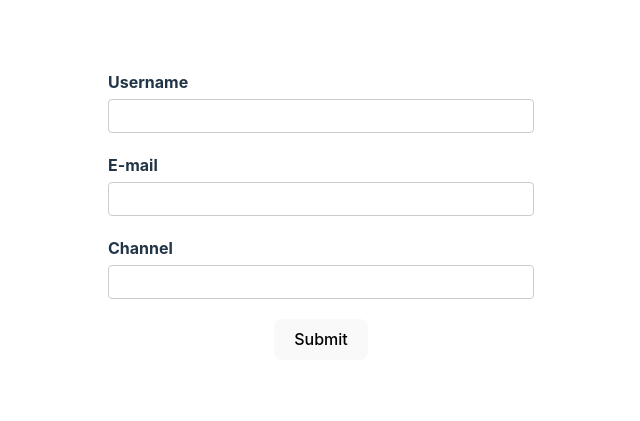
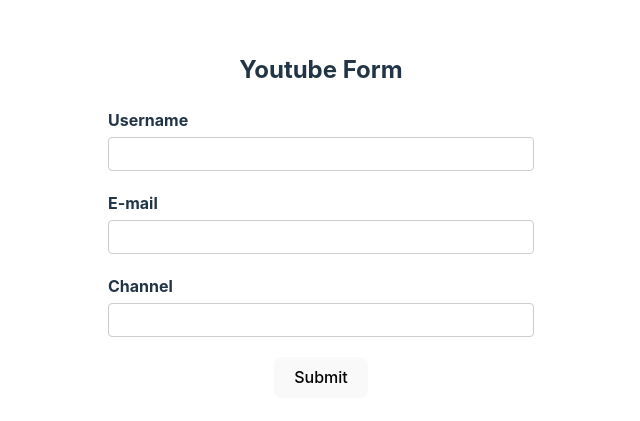
Before and after one commit to amandeep90s/react-hook-form-tutorial, a React (Vite) app: page / in a window 1280 px wide. Shown: the part 185-606 px from the top of the page, without its empty margins (319-959 px from the left). Built offline with nearby package versions, Linux system fonts and the light colour scheme.

Commit message:
feat: Display error messages

```diff
--- a/src/App.css
+++ b/src/App.css
@@ -24,5 +24,15 @@
   background-image: none;
   border: 1px solid #ccc;
   border-radius: 4px;
+}
+
+.form-control {
   margin-bottom: 20px;
 }
+
+.error {
+  color: red;
+  font-size: 12px;
+  margin-bottom: 10px;
+  display: flex;
+}
--- a/src/components/YoutubeForm.tsx
+++ b/src/components/YoutubeForm.tsx
@@ -9,7 +9,8 @@
 
 const YoutubeForm = () => {
   const form = useForm<FormValues>();
-  const { register, control, handleSubmit } = form;
+  const { register, control, handleSubmit, formState } = form;
+  const { errors } = formState;
 
   const onSubmit = (data: FormValues) => {
     console.log('Form submitted', data);
@@ -17,19 +18,27 @@
 
   return (
     <div>
+      <h2>Youtube Form</h2>
       <form onSubmit={handleSubmit(onSubmit)} noValidate>
+        <div className='form-control'>
           <label htmlFor='username'>Username</label>
           <input
             type='text'
             id='username'
             {...register('username', { required: 'Username is required' })}
           />
+          {errors.username && (
+            <p className='error'>{errors.username.message}</p>
+          )}
+        </div>
 
+        <div className='form-control'>
           <label htmlFor='email'>E-mail</label>
           <input
             type='email'
             id='email'
             {...register('email', {
+              required: 'Email is required',
               pattern: {
                 value:
                   /^[a-zA-Z0-9.!#$%&'*+/=?^_`{|}~-]+@[a-zA-Z0-9-]+(?:\.[a-zA-Z0-9]+)*$/,
@@ -37,7 +46,10 @@
               },
             })}
           />
+          {errors.email && <p className='error'>{errors.email.message}</p>}
+        </div>
 
+        <div className='form-control'>
           <label htmlFor='channel'>Channel</label>
           <input
             type='text'
@@ -46,6 +58,8 @@
               required: { value: true, message: 'Channel is required' },
             })}
           />
+          {errors.channel && <p className='error'>{errors.channel.message}</p>}
+        </div>
 
         <button type='submit'>Submit</button>
       </form>
```
Lines whose indentation alone changed are shown as unchanged.
